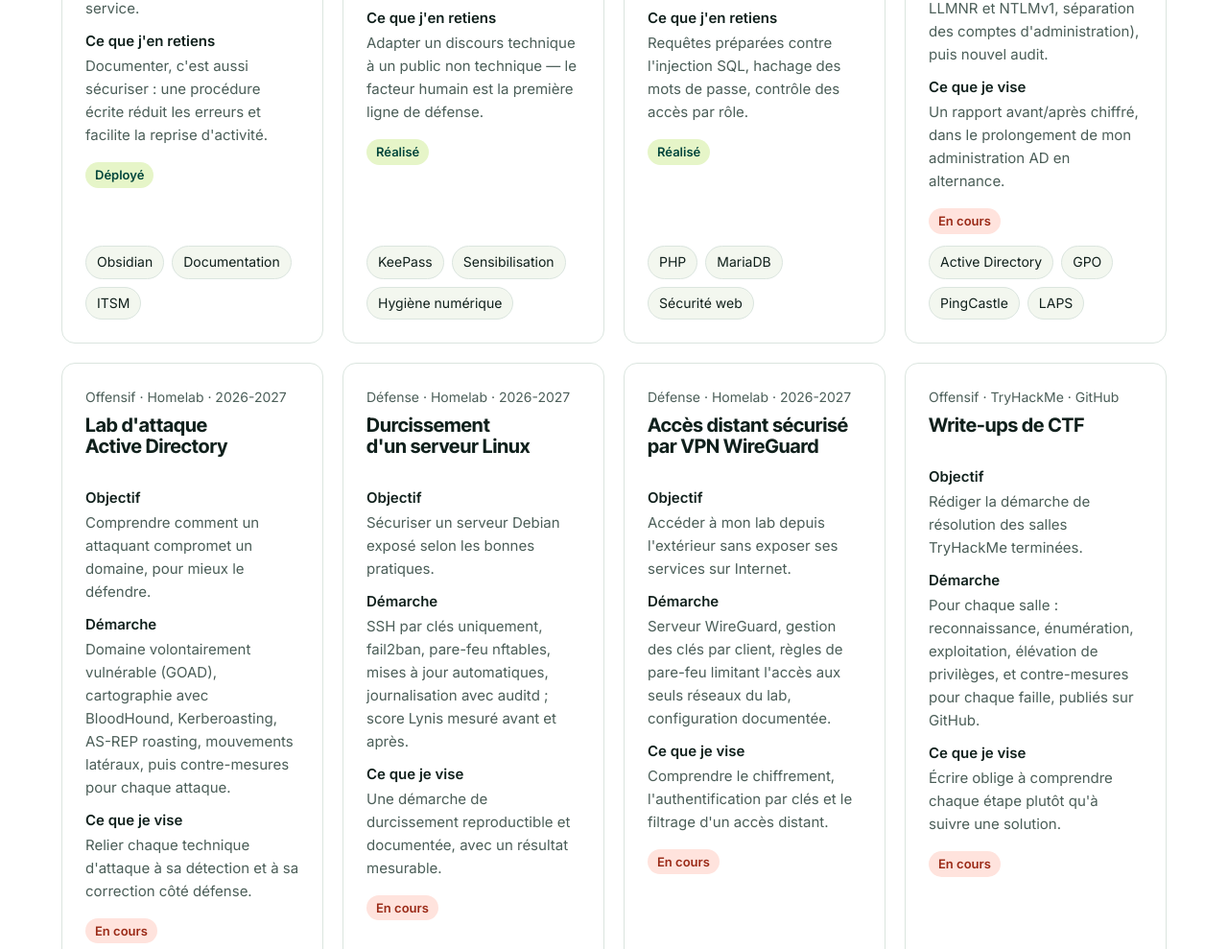
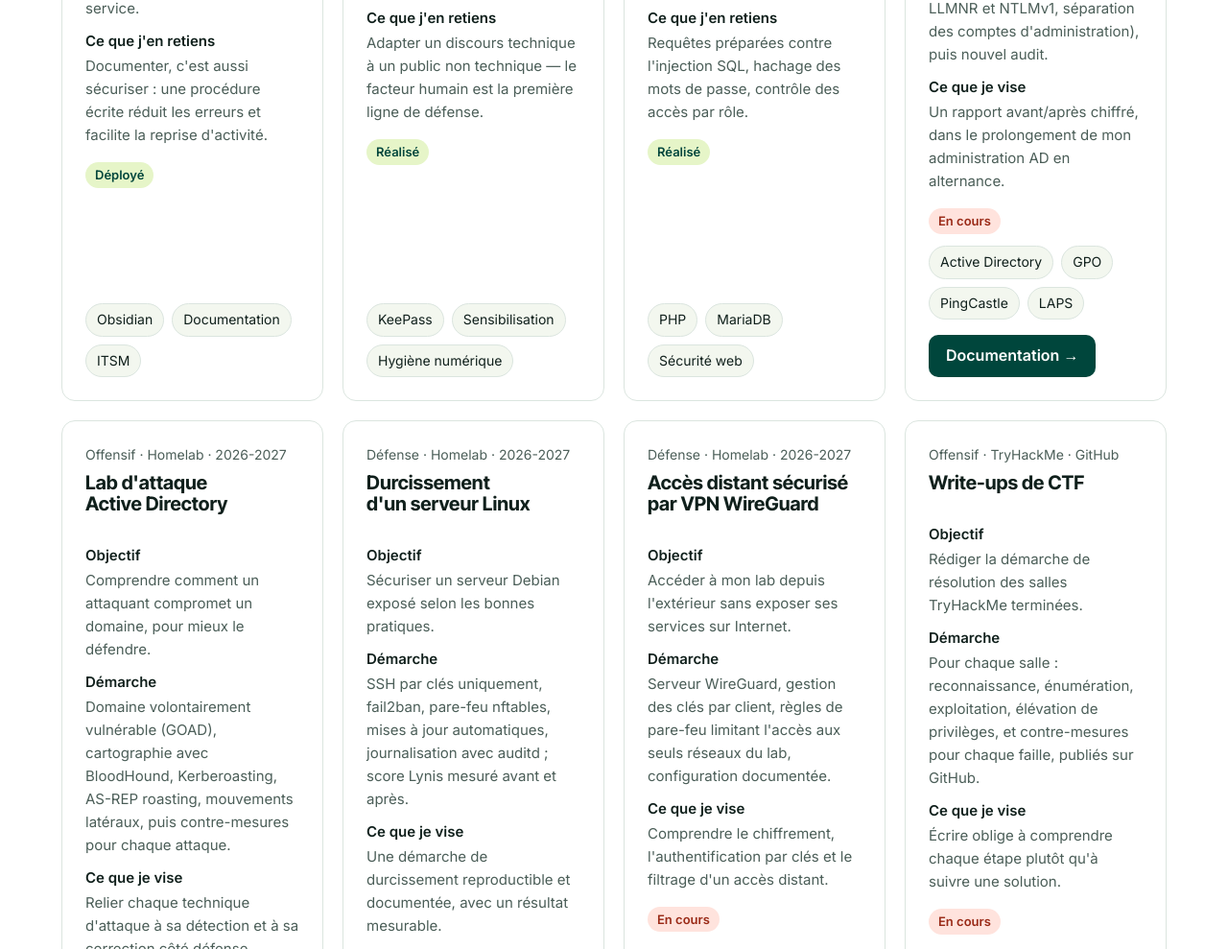
Before and after one commit to Psithroz/psithroz.github.io, a plain HTML site: page index.html in a window 1280 px wide. Shown: the part 2391-3380 px from the top of the page at 96% size. Drawn offline with Linux system fonts and the light colour scheme.

Commit message:
Ajout des boutons Documentation sur les fiches projets
Co-Authored-By: Claude Opus 5.5 <noreply@anthropic.com>
Claude-Session: https://claude.ai/code/session_016P3mJpZzwNy82ELDEaFznk

```diff
--- a/index.html
+++ b/index.html
@@ -81,6 +81,8 @@ nav ul a:hover,nav ul a:focus-visible{background:rgba(255,255,255,.1);outline:no
 .proj dt{font-weight:600;margin-top:10px}
 .proj dd{margin:2px 0 0;color:var(--mute)}
 .proj .chips{margin-top:auto}
+.proj .doc{display:inline-flex;align-items:center;justify-content:center;min-height:44px;margin-top:16px;padding:0 18px;border-radius:10px;background:var(--deep);color:#fff;font-weight:600;text-decoration:none;align-self:flex-start}
+.proj .doc:hover{background:var(--deep2)}.proj .doc:focus-visible{outline:3px solid var(--coral);outline-offset:2px}
 .note{font-size:14px;color:var(--mute);margin-top:16px}
 /* platforms */
 .plat{display:flex;gap:18px;align-items:flex-start}
@@ -292,37 +294,37 @@ const projects=[
   did:'Développement d\'un site PHP avec base MariaDB : authentification, gestion des tickets et des utilisateurs.',
   learn:'Requêtes préparées contre l\'injection SQL, hachage des mots de passe, contrôle des accès par rôle.',
   tags:['PHP','MariaDB','Sécurité web']},
- {cat:'Défense',t:'Durcissement d\'un Active Directory',when:'Homelab · 2026-2027',status:'En cours',wip:true,
+ {cat:'Défense',t:'Durcissement d\'un Active Directory',doc:'https://github.com/Psithroz/ad-hardening-lab',when:'Homelab · 2026-2027',status:'En cours',wip:true,
   ctx:'Mesurer et réduire la surface d\'attaque d\'un domaine Windows proche de celui d\'une collectivité.',
   did:'Domaine de test, audit avec PingCastle, corrections par GPO (LAPS, désactivation de LLMNR et NTLMv1, séparation des comptes d\'administration), puis nouvel audit.',
   learn:'Un rapport avant/après chiffré, dans le prolongement de mon administration AD en alternance.',
   tags:['Active Directory','GPO','PingCastle','LAPS']},
- {cat:'Offensif',t:'Lab d\'attaque Active Directory',when:'Homelab · 2026-2027',status:'En cours',wip:true,
+ {cat:'Offensif',t:'Lab d\'attaque Active Directory',doc:'https://github.com/Psithroz/ad-hardening-lab',when:'Homelab · 2026-2027',status:'En cours',wip:true,
   ctx:'Comprendre comment un attaquant compromet un domaine, pour mieux le défendre.',
   did:'Domaine volontairement vulnérable (GOAD), cartographie avec BloodHound, Kerberoasting, AS-REP roasting, mouvements latéraux, puis contre-mesures pour chaque attaque.',
   learn:'Relier chaque technique d\'attaque à sa détection et à sa correction côté défense.',
   tags:['GOAD','BloodHound','Kerberos','Impacket']},
- {cat:'Défense',t:'Durcissement d\'un serveur Linux',when:'Homelab · 2026-2027',status:'En cours',wip:true,
+ {cat:'Défense',t:'Durcissement d\'un serveur Linux',doc:'https://github.com/Psithroz/linux-hardening',when:'Homelab · 2026-2027',status:'En cours',wip:true,
   ctx:'Sécuriser un serveur Debian exposé selon les bonnes pratiques.',
   did:'SSH par clés uniquement, fail2ban, pare-feu nftables, mises à jour automatiques, journalisation avec auditd ; score Lynis mesuré avant et après.',
   learn:'Une démarche de durcissement reproductible et documentée, avec un résultat mesurable.',
   tags:['Debian','SSH','fail2ban','nftables','Lynis']},
- {cat:'Défense',t:'Accès distant sécurisé par VPN WireGuard',when:'Homelab · 2026-2027',status:'En cours',wip:true,
+ {cat:'Défense',t:'Accès distant sécurisé par VPN WireGuard',doc:'https://github.com/Psithroz/wireguard-vpn',when:'Homelab · 2026-2027',status:'En cours',wip:true,
   ctx:'Accéder à mon lab depuis l\'extérieur sans exposer ses services sur Internet.',
   did:'Serveur WireGuard, gestion des clés par client, règles de pare-feu limitant l\'accès aux seuls réseaux du lab, configuration documentée.',
   learn:'Comprendre le chiffrement, l\'authentification par clés et le filtrage d\'un accès distant.',
   tags:['WireGuard','VPN','Pare-feu']},
- {cat:'Offensif',t:'Write-ups de CTF',when:'TryHackMe · GitHub',status:'En cours',wip:true,
+ {cat:'Offensif',t:'Write-ups de CTF',doc:'https://github.com/Psithroz/ctf-writeups',when:'TryHackMe · GitHub',status:'En cours',wip:true,
   ctx:'Rédiger la démarche de résolution des salles TryHackMe terminées.',
   did:'Pour chaque salle : reconnaissance, énumération, exploitation, élévation de privilèges, et contre-mesures pour chaque faille, publiés sur GitHub.',
   learn:'Écrire oblige à comprendre chaque étape plutôt qu\'à suivre une solution.',
   tags:['CTF','Pentest','Linux','Windows']},
- {cat:'Scripts',t:'Scanner réseau en Python',when:'Projet perso · 2026-2027',status:'En cours',wip:true,
+ {cat:'Scripts',t:'Scanner réseau en Python',doc:'https://github.com/Psithroz/python-port-scanner',when:'Projet perso · 2026-2027',status:'En cours',wip:true,
   ctx:'Comprendre ce que fait Nmap en recodant ses fonctions de base.',
   did:'Découverte des hôtes, scan de ports TCP en parallèle, récupération des bannières de services, export des résultats en CSV et JSON. Utilisé uniquement sur mon lab.',
   learn:'Les sockets, le multithreading et le fonctionnement des protocoles réseau.',
   tags:['Python','Sockets','Réseau']},
- {cat:'Scripts',t:'Scripts PowerShell d\'audit AD',when:'Projet perso · 2026-2027',status:'En cours',wip:true,
+ {cat:'Scripts',t:'Scripts PowerShell d\'audit AD',doc:'https://github.com/Psithroz/ps-ad-audit',when:'Projet perso · 2026-2027',status:'En cours',wip:true,
   ctx:'Repérer rapidement les comptes et droits à risque dans un domaine.',
   did:'Scripts listant les comptes inactifs, les mots de passe qui n\'expirent jamais et les membres des groupes sensibles, avec un rapport HTML/CSV.',
   learn:'Automatiser l\'audit et l\'administration Windows avec PowerShell.',
@@ -343,6 +345,7 @@ const render=c=>{g.innerHTML=projects.filter(p=>c==='Tous'||p.cat===c).map(p=>`
  <dl><dt>${p.wip?'Objectif':'Contexte'}</dt><dd>${p.ctx}</dd><dt>${p.wip?'Démarche':'Ce que j\'ai fait'}</dt><dd>${p.did}</dd><dt>${p.wip?'Ce que je vise':'Ce que j\'en retiens'}</dt><dd>${p.learn}</dd></dl>
  <div><span class="status${p.wip?' wip':''}">${p.status}</span></div>
  <ul class="chips">${p.tags.map(t=>`<li>${t}</li>`).join('')}</ul>
+ ${p.doc?`<a class="doc" href="${p.doc}" target="_blank" rel="noopener">Documentation →</a>`:''}
 </article>`).join('');
  f.querySelectorAll('button').forEach(b=>b.setAttribute('aria-pressed',b.dataset.c===c));};
 f.innerHTML=cats.map(c=>`<button type="button" data-c="${c}">${c}</button>`).join('');
```
